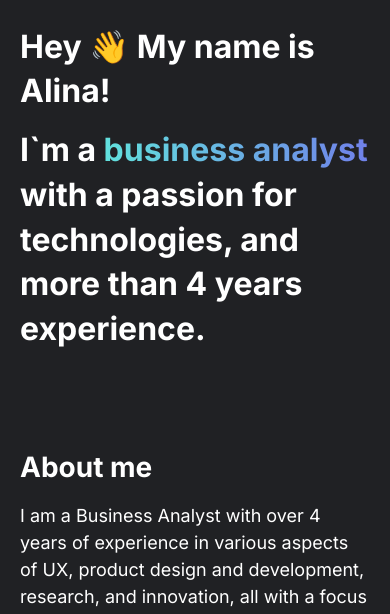
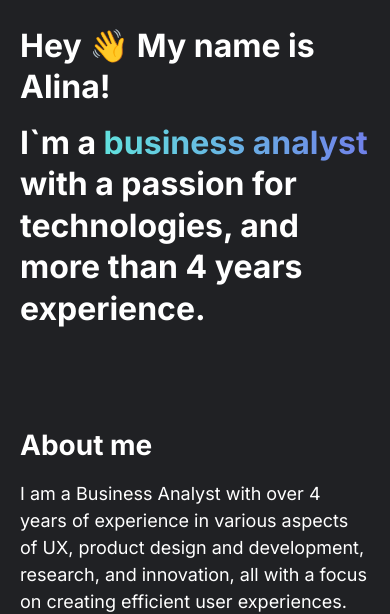
Before and after one commit to a-polo505/alinapolozhai, a plain HTML site: page index.html in a window 390 px wide. Shown: the part 222-836 px from the top of the page. Drawn offline with Linux system fonts and the light colour scheme.

Commit message:
fix line-height for headers

```diff
--- a/assets/css/style.css
+++ b/assets/css/style.css
@@ -386,7 +386,7 @@ p .text-container-secondary {
     .header-text-container {
         margin-bottom: 14px;
         font-size: 32px;
-        line-height: 1.4em;
+        line-height: 1.3em;
     }
 
     .projects-text-container {
```
